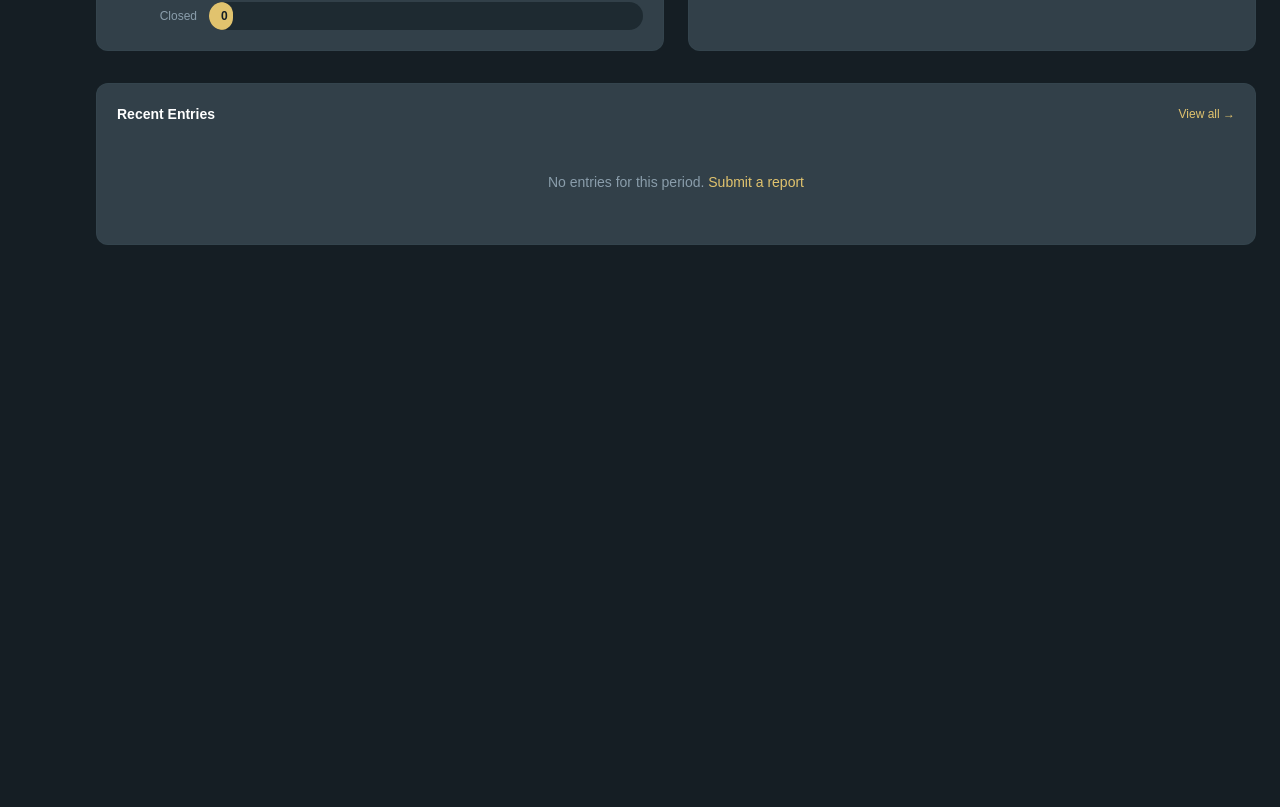
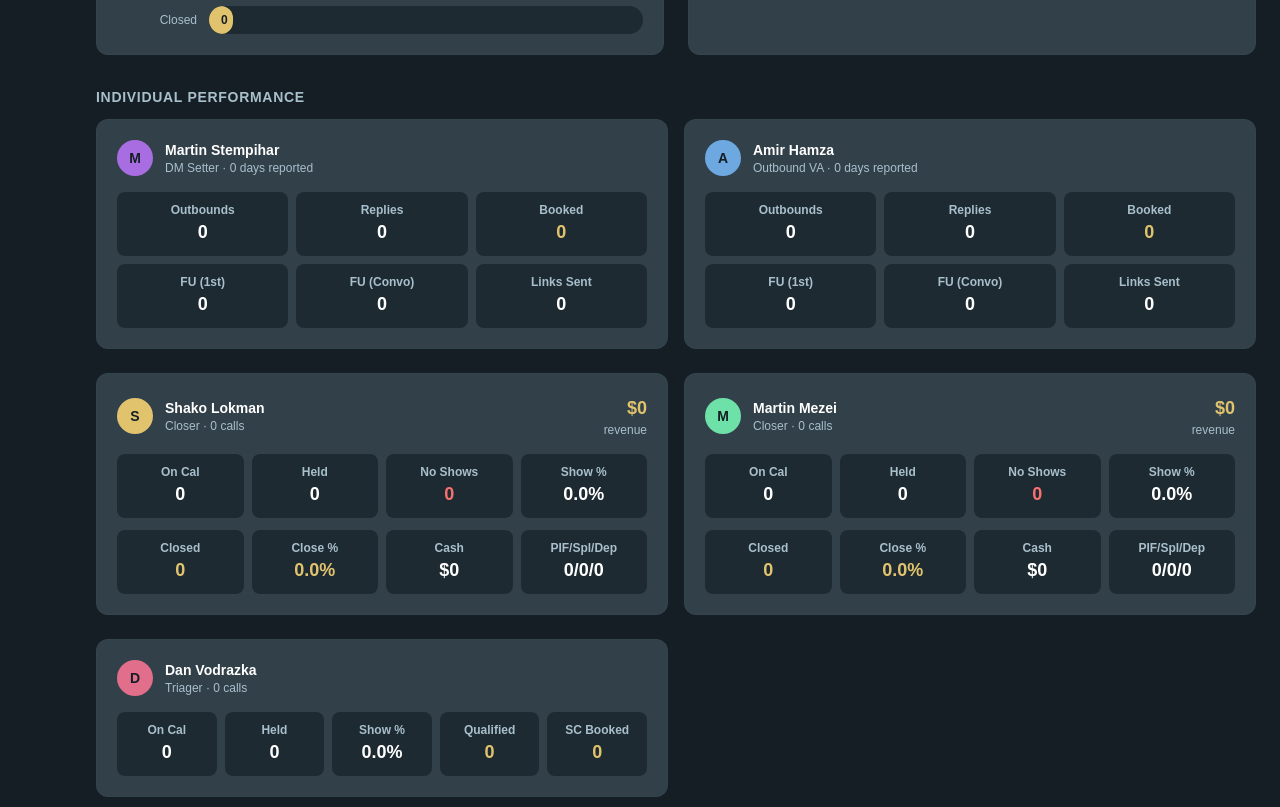
Before and after one commit to Shakolokman/minds-eye-dashboard, a Next.js app: page / in a window 1280 px wide. Shown: the part 1593-2400 px from the top of the page. Before the commit the page ends 1862 px from the top, so only its background shows below. Built offline with nearby package versions, Linux system fonts and the light colour scheme.

Commit message:
Fix: better contrast, closer no-show hides fields, outbound hours, individual performance, role labels

```diff
--- a/src/app/globals.css
+++ b/src/app/globals.css
@@ -11,7 +11,7 @@
   --brand-gold: #E1C36E;
   --brand-gold-light: #F0D88A;
   --brand-slate: #3A4D58;
-  --brand-muted: #8A9DAB;
+  --brand-muted: #A8BFCC;
   --brand-surface: #324049;
 }
 
@@ -49,10 +49,10 @@ body {
     box-shadow: 0 0 20px rgba(225, 195, 110, 0.05);
   }
   .stat-label {
-    @apply text-brand-muted text-xs font-medium uppercase tracking-wider mb-1;
+    @apply text-brand-muted text-xs font-semibold uppercase tracking-wider mb-1;
   }
   .stat-value {
-    @apply text-2xl font-bold text-white font-display;
+    @apply text-2xl font-bold text-white font-display drop-shadow-sm;
   }
   .gold-glow {
     box-shadow: 0 0 30px rgba(225, 195, 110, 0.15);
--- a/src/app/page.js
+++ b/src/app/page.js
@@ -256,33 +256,138 @@ export default function Dashboard() {
         </div>
       </div>
 
-      {/* Team Leaderboard */}
-      {teamPerformance.length > 0 && (
-        <div className="bg-brand-surface border border-brand-slate/30 rounded-xl p-5 mb-8">
-          <h3 className="text-sm font-semibold text-white mb-4">Team Leaderboard</h3>
-          <div className="grid grid-cols-1 md:grid-cols-2 lg:grid-cols-3 gap-4">
-            {teamPerformance.sort((a, b) => (b.outbounds + b.revenue) - (a.outbounds + a.revenue)).map((p, i) => (
-              <div key={i} className="bg-brand-darker rounded-xl p-4 border border-brand-slate/20 flex items-center gap-4">
-                <div className="w-10 h-10 rounded-full flex items-center justify-center text-sm font-bold text-brand-darkest" style={{ backgroundColor: p.color }}>
-                  {p.name[0]}
+      {/* Individual Performance Breakdowns */}
+      <h2 className="text-sm font-semibold text-brand-muted uppercase tracking-wider mb-3">Individual Performance</h2>
+
+      {/* Setter/Outbound Performance */}
+      {(() => {
+        const setterMembers = team.filter(m => m.role === 'setter' || m.role === 'outbound');
+        if (setterMembers.length === 0) return null;
+        return (
+          <div className="grid grid-cols-1 lg:grid-cols-2 gap-4 mb-6">
+            {setterMembers.map(member => {
+              const memberEntries = filteredEntries.filter(e => e.memberId === member.id);
+              const out = memberEntries.reduce((s, e) => s + (parseInt(e.outbounds) || 0), 0);
+              const inb = memberEntries.reduce((s, e) => s + (parseInt(e.inbounds) || 0), 0);
+              const rep = memberEntries.reduce((s, e) => s + (parseInt(e.replies) || 0), 0);
+              const fu1 = memberEntries.reduce((s, e) => s + (parseInt(e.followUpsFirst) || 0), 0);
+              const fuc = memberEntries.reduce((s, e) => s + (parseInt(e.followUpsInConvo) || 0), 0);
+              const qual = memberEntries.reduce((s, e) => s + (parseInt(e.qualifiedConvos) || 0), 0);
+              const links = memberEntries.reduce((s, e) => s + (parseInt(e.bookingLinksSent) || 0), 0);
+              const booked = memberEntries.reduce((s, e) => s + (parseInt(e.bookedCalls) || 0), 0);
+              const daysWorked = memberEntries.length;
+              return (
+                <div key={member.id} className="bg-brand-surface border border-brand-slate/30 rounded-xl p-5">
+                  <div className="flex items-center gap-3 mb-4">
+                    <div className="w-9 h-9 rounded-full flex items-center justify-center text-sm font-bold text-brand-darkest" style={{ backgroundColor: member.color }}>{member.name[0]}</div>
+                    <div>
+                      <p className="text-sm font-bold text-white">{member.name}</p>
+                      <p className="text-xs text-brand-muted">{ROLE_LABELS[member.role]} · {daysWorked} days reported</p>
+                    </div>
+                  </div>
+                  <div className="grid grid-cols-3 gap-2">
+                    <div className="bg-brand-darker rounded-lg p-2.5 text-center"><p className="text-xs text-brand-muted font-semibold">Outbounds</p><p className="text-lg font-bold text-white">{out}</p></div>
+                    <div className="bg-brand-darker rounded-lg p-2.5 text-center"><p className="text-xs text-brand-muted font-semibold">Replies</p><p className="text-lg font-bold text-white">{rep}</p></div>
+                    <div className="bg-brand-darker rounded-lg p-2.5 text-center"><p className="text-xs text-brand-muted font-semibold">Booked</p><p className="text-lg font-bold text-brand-gold">{booked}</p></div>
+                    <div className="bg-brand-darker rounded-lg p-2.5 text-center"><p className="text-xs text-brand-muted font-semibold">FU (1st)</p><p className="text-lg font-bold text-white">{fu1}</p></div>
+                    <div className="bg-brand-darker rounded-lg p-2.5 text-center"><p className="text-xs text-brand-muted font-semibold">FU (Convo)</p><p className="text-lg font-bold text-white">{fuc}</p></div>
+                    <div className="bg-brand-darker rounded-lg p-2.5 text-center"><p className="text-xs text-brand-muted font-semibold">Links Sent</p><p className="text-lg font-bold text-white">{links}</p></div>
+                  </div>
                 </div>
-                <div className="flex-1">
-                  <p className="text-sm font-medium text-white">{p.name}</p>
-                  <p className="text-xs text-brand-muted">{ROLE_LABELS[p.role]}</p>
+              );
+            })}
+          </div>
+        );
+      })()}
+
+      {/* Closer Performance */}
+      {(() => {
+        const closerMembers = team.filter(m => m.role === 'closer');
+        if (closerMembers.length === 0) return null;
+        return (
+          <div className="grid grid-cols-1 lg:grid-cols-2 gap-4 mb-6">
+            {closerMembers.map(member => {
+              const memberEntries = filteredEntries.filter(e => e.memberId === member.id && e.formType === 'closer');
+              const onCal = memberEntries.length;
+              const live = memberEntries.filter(e => e.showUp === 'live').length;
+              const noShows = memberEntries.filter(e => e.showUp === 'noshow').length;
+              const showRate = onCal > 0 ? (live / onCal * 100) : 0;
+              const closed = memberEntries.filter(e => e.closed === 'yes');
+              const closedCount = closed.length;
+              const closeRate = live > 0 ? (closedCount / live * 100) : 0;
+              const rev = closed.reduce((s, e) => s + (parseFloat(e.totalDealSize) || 0), 0);
+              const cash = closed.reduce((s, e) => s + (parseFloat(e.cashCollected) || 0), 0);
+              const pif = closed.filter(e => (e.paymentDetails || '').toLowerCase().includes('pif')).length;
+              const split = closed.filter(e => (e.paymentDetails || '').toLowerCase().includes('split')).length;
+              const deposit = closed.filter(e => (e.paymentDetails || '').toLowerCase().includes('deposit')).length;
+              return (
+                <div key={member.id} className="bg-brand-surface border border-brand-slate/30 rounded-xl p-5">
+                  <div className="flex items-center gap-3 mb-4">
+                    <div className="w-9 h-9 rounded-full flex items-center justify-center text-sm font-bold text-brand-darkest" style={{ backgroundColor: member.color }}>{member.name[0]}</div>
+                    <div>
+                      <p className="text-sm font-bold text-white">{member.name}</p>
+                      <p className="text-xs text-brand-muted">{ROLE_LABELS[member.role]} · {onCal} calls</p>
+                    </div>
+                    <div className="ml-auto text-right">
+                      <p className="text-lg font-bold text-brand-gold">{fmtUSD(rev)}</p>
+                      <p className="text-xs text-brand-muted">revenue</p>
+                    </div>
+                  </div>
+                  <div className="grid grid-cols-4 gap-2 mb-3">
+                    <div className="bg-brand-darker rounded-lg p-2.5 text-center"><p className="text-xs text-brand-muted font-semibold">On Cal</p><p className="text-lg font-bold text-white">{onCal}</p></div>
+                    <div className="bg-brand-darker rounded-lg p-2.5 text-center"><p className="text-xs text-brand-muted font-semibold">Held</p><p className="text-lg font-bold text-white">{live}</p></div>
+                    <div className="bg-brand-darker rounded-lg p-2.5 text-center"><p className="text-xs text-brand-muted font-semibold">No Shows</p><p className="text-lg font-bold text-red-400">{noShows}</p></div>
+                    <div className="bg-brand-darker rounded-lg p-2.5 text-center"><p className="text-xs text-brand-muted font-semibold">Show %</p><p className="text-lg font-bold text-white">{fmtPct(showRate)}</p></div>
+                  </div>
+                  <div className="grid grid-cols-4 gap-2">
+                    <div className="bg-brand-darker rounded-lg p-2.5 text-center"><p className="text-xs text-brand-muted font-semibold">Closed</p><p className="text-lg font-bold text-brand-gold">{closedCount}</p></div>
+                    <div className="bg-brand-darker rounded-lg p-2.5 text-center"><p className="text-xs text-brand-muted font-semibold">Close %</p><p className="text-lg font-bold text-brand-gold">{fmtPct(closeRate)}</p></div>
+                    <div className="bg-brand-darker rounded-lg p-2.5 text-center"><p className="text-xs text-brand-muted font-semibold">Cash</p><p className="text-lg font-bold text-white">{fmtUSD(cash)}</p></div>
+                    <div className="bg-brand-darker rounded-lg p-2.5 text-center"><p className="text-xs text-brand-muted font-semibold">PIF/Spl/Dep</p><p className="text-lg font-bold text-white">{pif}/{split}/{deposit}</p></div>
+                  </div>
                 </div>
-                <div className="text-right">
-                  {(p.role === 'setter' || p.role === 'outbound') && (
-                    <p className="text-sm font-bold text-brand-gold">{p.outbounds} <span className="text-xs text-brand-muted font-normal">out</span></p>
-                  )}
-                  {p.role === 'closer' && (
-                    <p className="text-sm font-bold text-brand-gold">{fmtUSD(p.revenue)}</p>
-                  )}
+              );
+            })}
+          </div>
+        );
+      })()}
+
+      {/* Triager Performance */}
+      {(() => {
+        const triagerMembers = team.filter(m => m.role === 'triager');
+        if (triagerMembers.length === 0) return null;
+        return (
+          <div className="grid grid-cols-1 lg:grid-cols-2 gap-4 mb-8">
+            {triagerMembers.map(member => {
+              const memberEntries = filteredEntries.filter(e => e.memberId === member.id && e.formType === 'triager');
+              const onCal = memberEntries.length;
+              const live = memberEntries.filter(e => e.showUp === 'live').length;
+              const noShows = memberEntries.filter(e => e.showUp === 'noshow').length;
+              const showRate = onCal > 0 ? (live / onCal * 100) : 0;
+              const qual = memberEntries.filter(e => e.qualified === 'yes').length;
+              const bookedSC = memberEntries.filter(e => e.bookedForSC === 'yes').length;
+              return (
+                <div key={member.id} className="bg-brand-surface border border-brand-slate/30 rounded-xl p-5">
+                  <div className="flex items-center gap-3 mb-4">
+                    <div className="w-9 h-9 rounded-full flex items-center justify-center text-sm font-bold text-brand-darkest" style={{ backgroundColor: member.color }}>{member.name[0]}</div>
+                    <div>
+                      <p className="text-sm font-bold text-white">{member.name}</p>
+                      <p className="text-xs text-brand-muted">{ROLE_LABELS[member.role]} · {onCal} calls</p>
+                    </div>
+                  </div>
+                  <div className="grid grid-cols-5 gap-2">
+                    <div className="bg-brand-darker rounded-lg p-2.5 text-center"><p className="text-xs text-brand-muted font-semibold">On Cal</p><p className="text-lg font-bold text-white">{onCal}</p></div>
+                    <div className="bg-brand-darker rounded-lg p-2.5 text-center"><p className="text-xs text-brand-muted font-semibold">Held</p><p className="text-lg font-bold text-white">{live}</p></div>
+                    <div className="bg-brand-darker rounded-lg p-2.5 text-center"><p className="text-xs text-brand-muted font-semibold">Show %</p><p className="text-lg font-bold text-white">{fmtPct(showRate)}</p></div>
+                    <div className="bg-brand-darker rounded-lg p-2.5 text-center"><p className="text-xs text-brand-muted font-semibold">Qualified</p><p className="text-lg font-bold text-brand-gold">{qual}</p></div>
+                    <div className="bg-brand-darker rounded-lg p-2.5 text-center"><p className="text-xs text-brand-muted font-semibold">SC Booked</p><p className="text-lg font-bold text-brand-gold">{bookedSC}</p></div>
+                  </div>
                 </div>
-              </div>
-            ))}
+              );
+            })}
           </div>
-        </div>
-      )}
+        );
+      })()}
 
       {/* Recent Entries */}
       <div className="bg-brand-surface border border-brand-slate/30 rounded-xl p-5">
--- a/tailwind.config.js
+++ b/tailwind.config.js
@@ -15,7 +15,7 @@ module.exports = {
           'gold-dim': '#B8A05A',
           slate: '#3A4D58',
           'slate-light': '#4A6070',
-          muted: '#8A9DAB',
+          muted: '#A8BFCC',
           surface: '#324049',
           'surface-light': '#3D4F5A',
         },
```
Also changed, not shown: src/app/submit/page.js (+10 -8 lines), src/lib/store.js.
